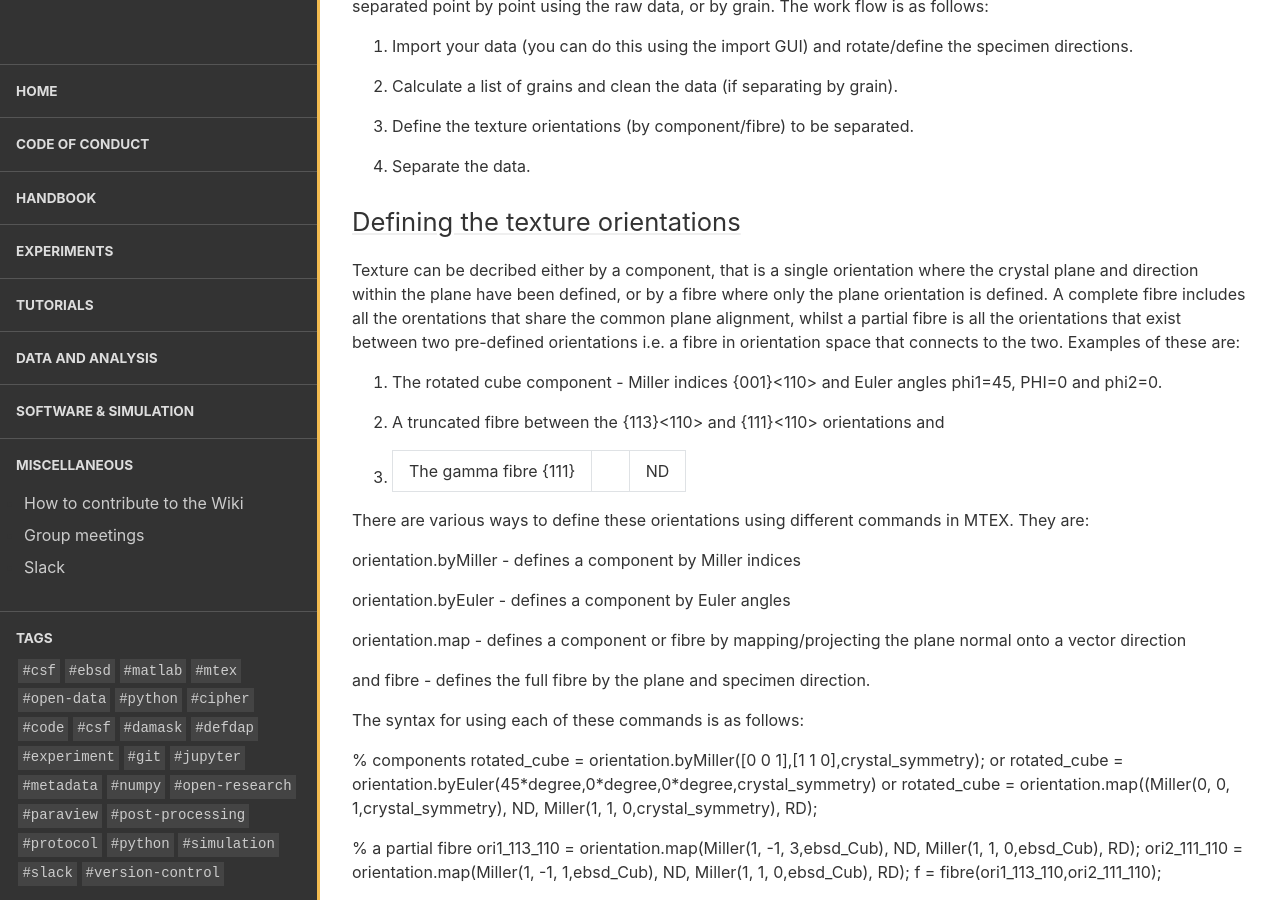
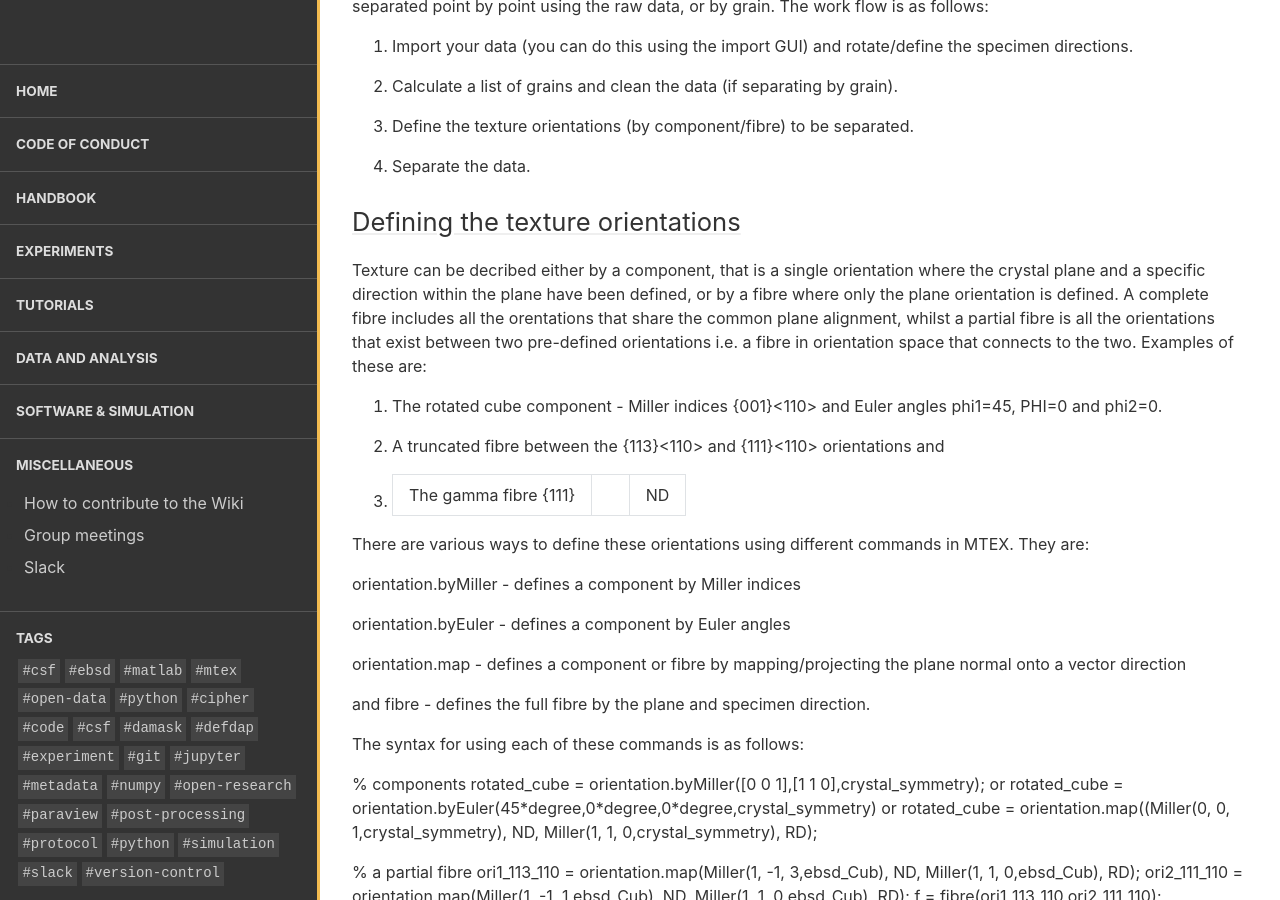
Before and after one commit to LightForm-group/wiki, a Jekyll site: the page built from collections/_software_and_simulation/mtex_separating_orientation.md, in a window 1280 px wide and 900 px high, scrolled down 347 px. Built offline with Jekyll 4.4.1, drawn with Linux system fonts in a browser that asks for light colours; nearby versions of some CDN libraries.

Commit message:
Update mtex_separating_orientation.md

```diff
--- a/collections/_software_and_simulation/mtex_separating_orientation.md
+++ b/collections/_software_and_simulation/mtex_separating_orientation.md
@@ -23,7 +23,7 @@
 
 # Defining the texture orientations
 
-Texture can be decribed either by a component, that is a single orientation where the crystal plane and direction within the plane have been defined, or by a fibre where only the plane orientation is defined. A complete fibre includes all the orentations that share the common plane alignment, whilst a partial fibre is all the orientations that exist between two pre-defined orientations i.e. a fibre in orientation space that connects to the two. Examples of these are:
+Texture can be decribed either by a component, that is a single orientation where the crystal plane and a specific direction within the plane have been defined, or by a fibre where only the plane orientation is defined. A complete fibre includes all the orentations that share the common plane alignment, whilst a partial fibre is all the orientations that exist between two pre-defined orientations i.e. a fibre in orientation space that connects to the two. Examples of these are:
 
 1. The rotated cube component - Miller indices {001}<110> and Euler angles phi1=45, PHI=0 and phi2=0.
 
@@ -70,7 +70,7 @@
 
 ebsd_rotated_cube = ebsd('Titanium cubic').findByOrientation(rotated_cube,20\*degree);
 
-## Calculating volume fraction of orientations
+# Calculating volume fraction of orientations
 
 The volume fraction of your component/fibre can be calculated from the number of ebsd points within the separated variable.
 
@@ -78,4 +78,4 @@
 
 vol_rotated_cube = numel(ebsd_rotated_cube.x);
 
-## Plotting KAM and orientation on IPF maps
+# Plotting KAM and orientation on IPF maps
```
